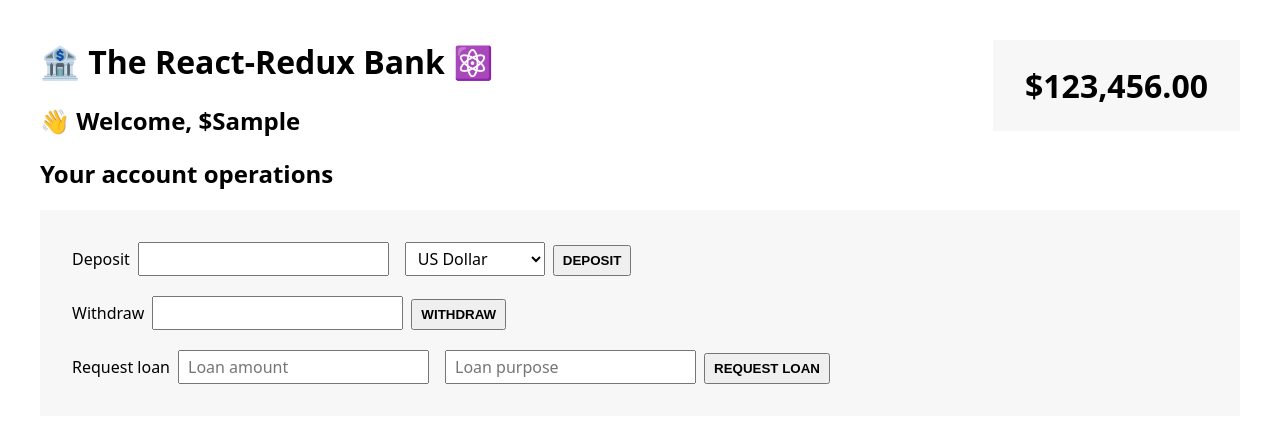
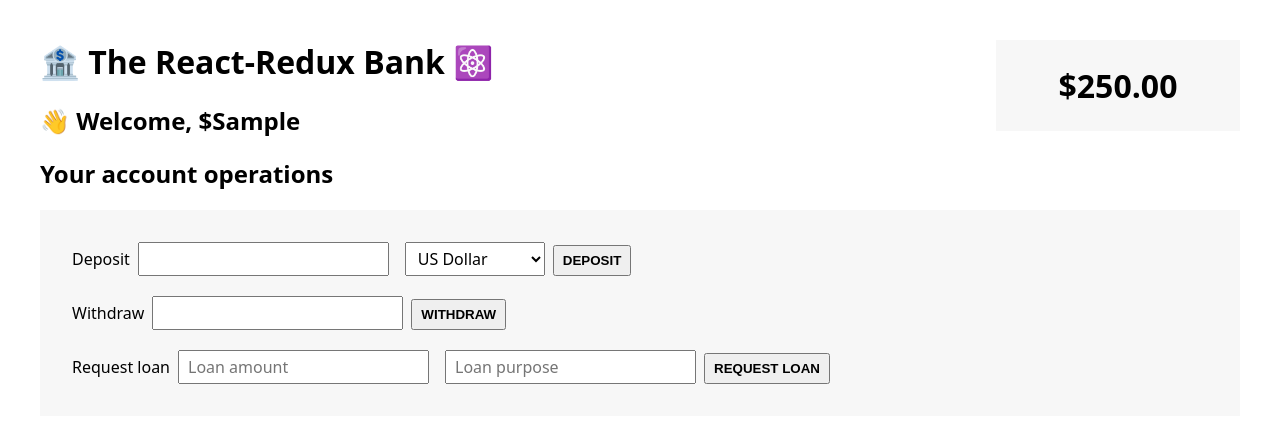
Before and after one commit to Prohalladdas/Redux-intro, a React (Create React App) app: page / in a window 1280 px wide. Both pictures are taken after typing "Sample", "Sample" into the empty fields and a click on the button "CREATE NEW CUSTOMER". Shown: the top 422 px of the page. Built offline with nearby package versions, Linux system fonts and the light colour scheme.

Commit message:
Add total balance (balanceCurency.js) on the display

```diff
--- a/src/features/accounts/BalanceDisplay.js
+++ b/src/features/accounts/BalanceDisplay.js
@@ -1,3 +1,5 @@
+import { connect } from "react-redux";
+
 function formatCurrency(value) {
   return new Intl.NumberFormat("en", {
     style: "currency",
@@ -5,8 +7,14 @@
   }).format(value);
 }
 
-function BalanceDisplay() {
-  return <div className="balance">{formatCurrency(123456)}</div>;
+function BalanceDisplay({ balance }) {
+  return <div className="balance">{formatCurrency(balance)}</div>;
 }
 
-export default BalanceDisplay;
+function mapStateToProps(state) {
+  return {
+    balance: state.account.balance,
+  }
+}
+
+export default connect(mapStateToProps)(BalanceDisplay);
```
